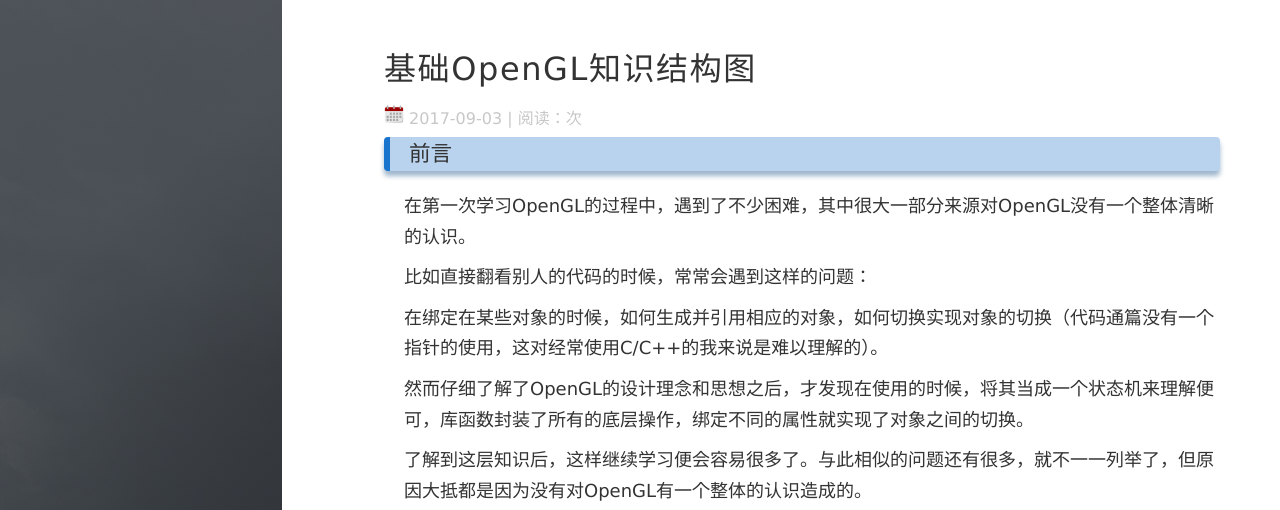
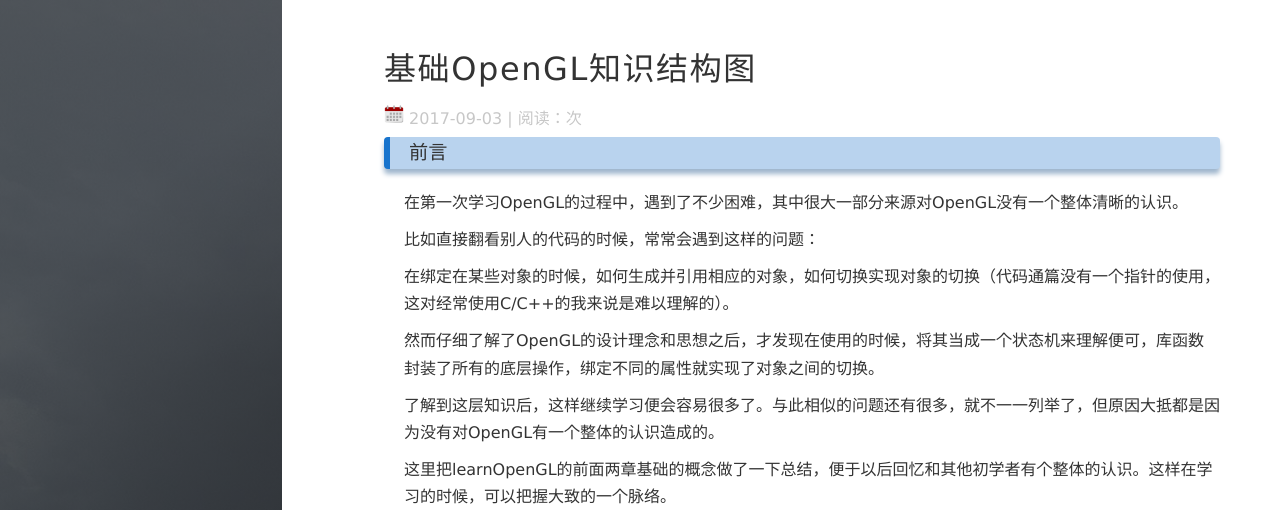
Before and after one commit to likewind1993/likewind1993.github.io, a Jekyll site: the page built from _posts/2017-9-3-基础OpenGL知识结构图.md, in a window 1280 px wide and 1357 px high. Shown: the top 510 px of the window. Built offline with Jekyll 4.4.1, drawn with Linux system fonts in a browser that asks for light colours; nearby versions of some CDN libraries; comment, search, counter and statistics services are not loaded.

Commit message:
Update post.html

```diff
--- a/_layouts/post.html
+++ b/_layouts/post.html
@@ -15,7 +15,7 @@
   </header>
 
   <section class="post">
-    <font size = 4>
+    <font size = 3.5>
     {{ content }}
     </font>
   </section>
```
